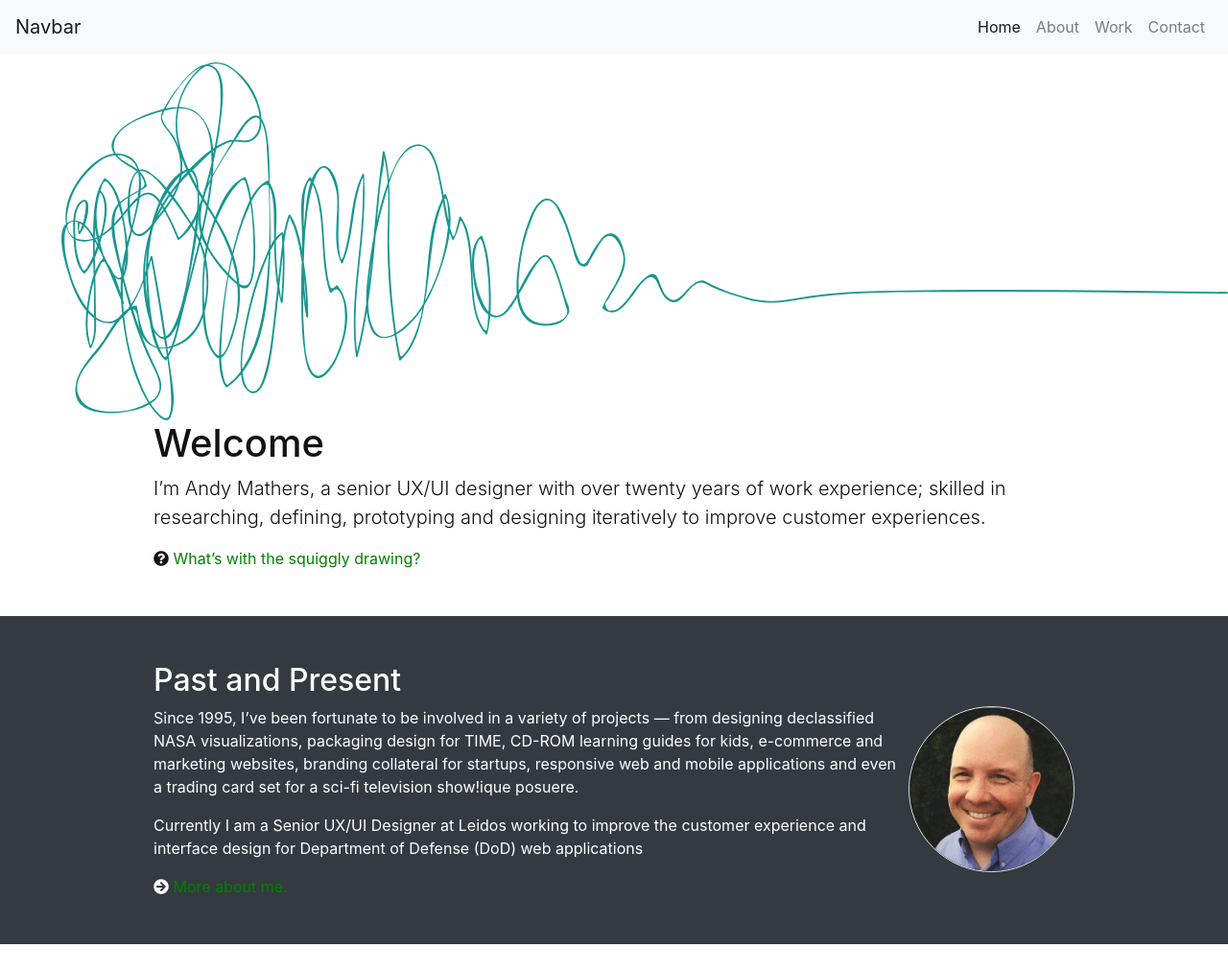
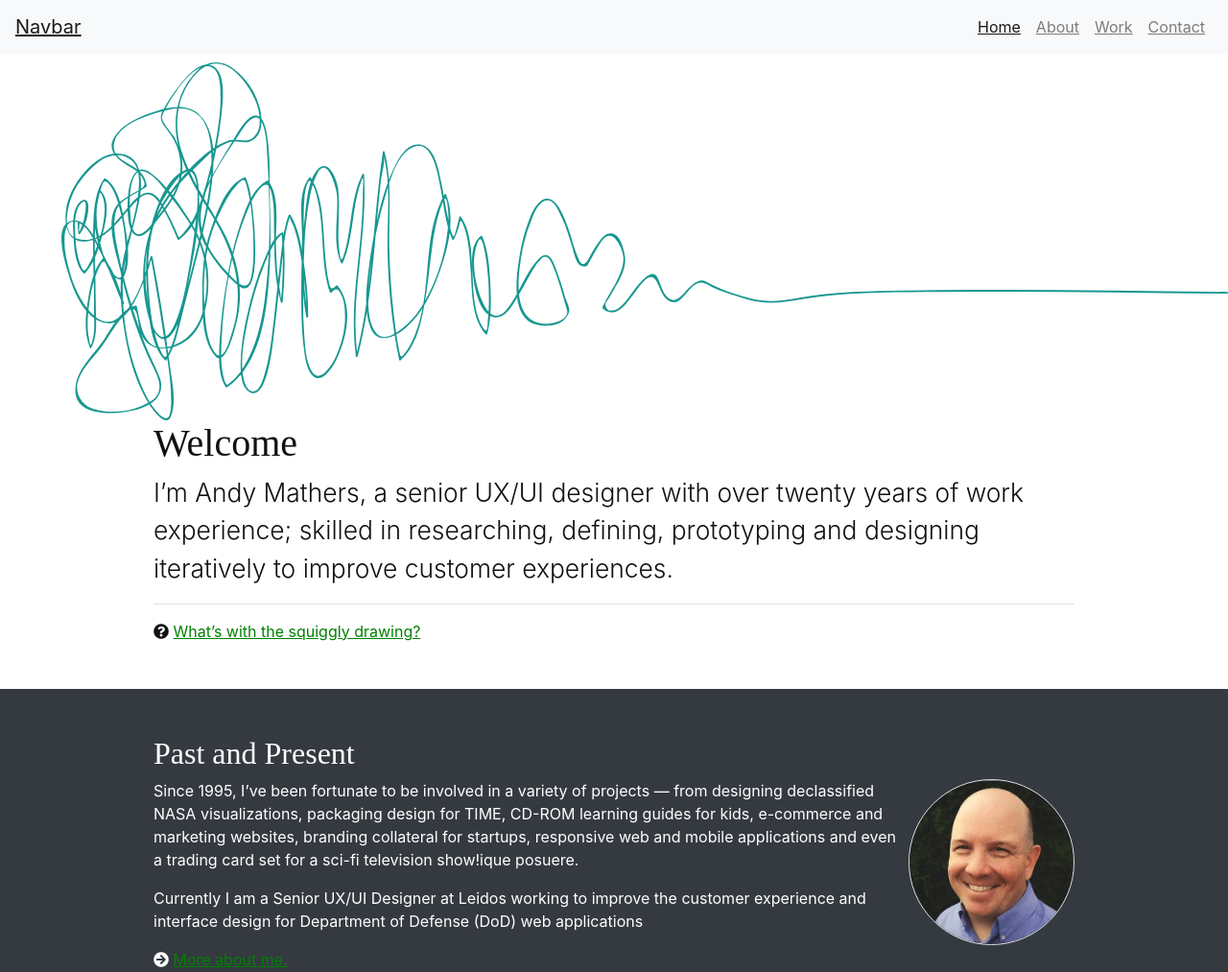
Before and after one commit to andymathers/andymathers.github.com, a plain HTML site: page index.html in a window 1280 px wide. Shown: the top 1013 px of the page at 96% size. Drawn offline with nearby package versions, Linux system fonts and the light colour scheme.

Commit message:
done for now

```diff
--- a/index.html
+++ b/index.html
@@ -8,6 +8,7 @@
     <!-- Bootstrap CSS -->
     <link rel="stylesheet" href="css/custom.css">
     <link rel="stylesheet" href="https://use.fontawesome.com/releases/v5.0.13/css/all.css">
+    <link href="https://fonts.googleapis.com/css?family=Sanchez" rel="stylesheet">
 
     <title>Senior UX/UI Designer | Andy Mathers</title>
   </head>
@@ -44,7 +45,7 @@
 
     <section id="introduction" class="mx-auto w-75 pb-5">
         <h1>Welcome</h1>
-        <p class="lead">I’m Andy Mathers, a senior UX/UI designer with over twenty years of work experience; skilled in researching, defining, prototyping and designing iteratively to improve customer experiences.</p>
+        <p class="lead border-bottom pb-3">I’m Andy Mathers, a senior UX/UI designer with over twenty years of work experience; skilled in researching, defining, prototyping and designing iteratively to improve customer experiences.</p>
         <i class="fas fa-question-circle"></i>
         <a href>What’s with the squiggly drawing?</a>
     </section>
--- a/scss/custom.scss
+++ b/scss/custom.scss
@@ -5,16 +5,19 @@
 $body-bg: #fff;
 $body-color: #111;
 
-.border-3 {
-    border-width:3px !important;
-}
+$lead-font-size: 1.65rem;
 
 .navbar-toggler {
   border: 0px !important;
 }
 
+h1, h2 {
+  font-family: 'Trocchi', serif !important;
+}
+
 //** Global textual link color.
 $link-color: green;
+$link-decoration: underline;
 
 
 
```
Also changed, not shown: css/custom.css.
